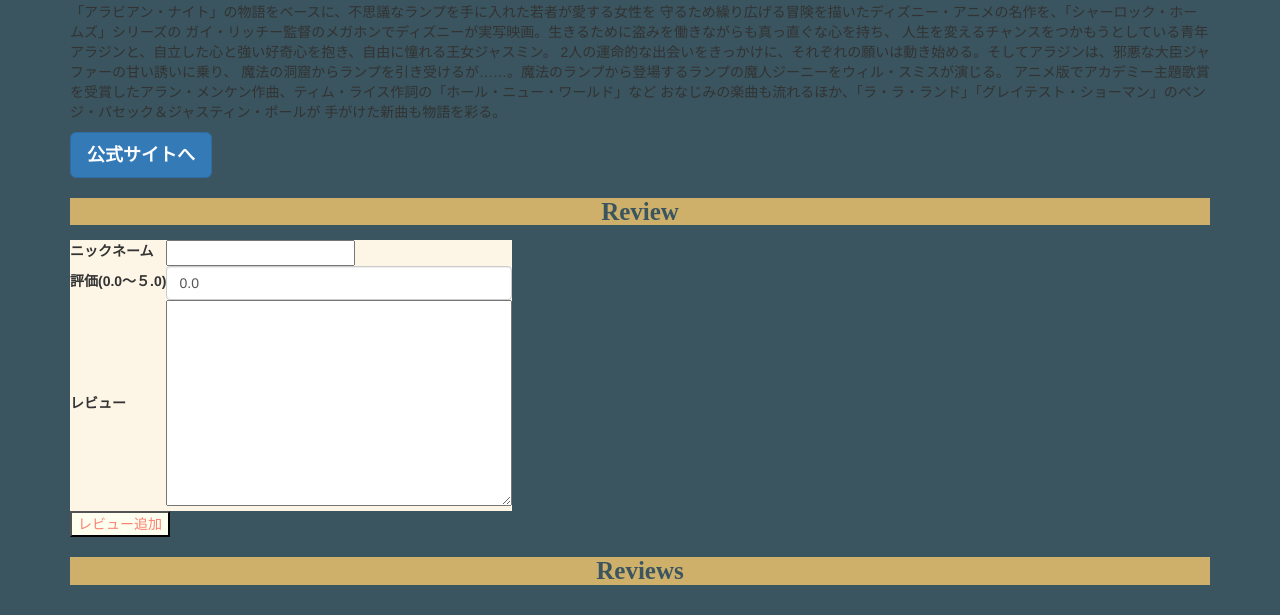
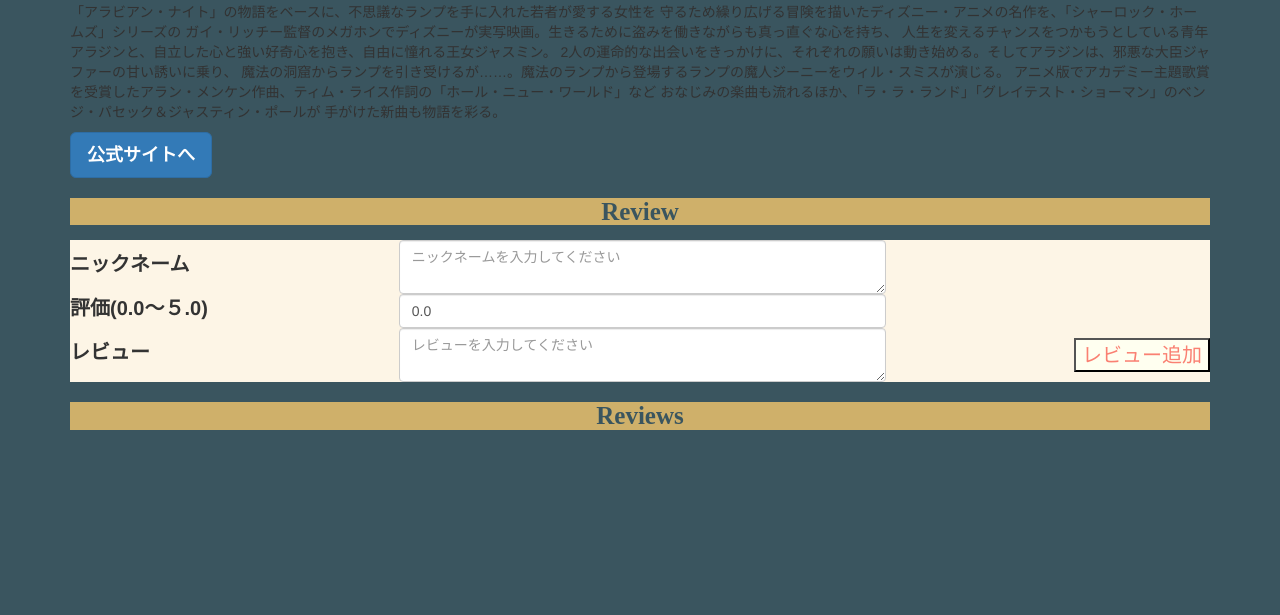
Before and after one commit to g-ri/teamwork, a Django app: page / in a window 1280 px wide. Shown: the part 919-1534 px from the top of the page. After the commit the page ends 1349 px from the top, so only its background shows below. Run offline with Django 3.2, Linux system fonts and the light colour scheme; data that the repository does not hold is empty; some libraries are stand-ins or nearby versions.

Commit message:
レビュー追加テーブル変更

```diff
--- a/review/static/css/review.css
+++ b/review/static/css/review.css
@@ -14,11 +14,6 @@
     font-weight: 800;
     font-family: Century;
 }
-/* p {
-    background: #2C242A;
-    color: #7187B0;
-} */
-
 td {
     border-top-width: 3px;
     border-top-color: #ffe0c1;
@@ -26,9 +21,15 @@
 }
 .message {
     font-size: 20px;
-    font-weight: 600;
+    font-weight: 60%;
 }
 .button {
     color: #fa8072;
     background: #fffff0;
 }
+.input_table{
+    font-size: 20px;
+    width: 100%;
+    border-top-color: #ffe0c1;
+    background: #fdf5e6;
+}
--- a/review/templates/review/index.html
+++ b/review/templates/review/index.html
@@ -33,33 +33,31 @@
             <h3 class="text-center"><strong>Review</strong></h3>
             <form action="{% url 'add' %}" method="post">
                 {% csrf_token %}
-                <div class="text">
-                    <table>
+                <center>
+                    <table  class="input_table border">
                         <div class="form-group">
                             <tr>
-                                <td><label>ニックネーム</label></td>
-                                <td>{{ form.nickname }}</td>
+                                <td><label for="InputTextarea">ニックネーム</label></td>
+                                <td><textarea class="form-control" placeholder="ニックネームを入力してください" name="nickname" required></textarea></td>
                             </tr>
                             <tr>
-                                <td><label>評価(0.0～５.0)</label></td>
-                                <td><input class="form-control" type="number" name="rate" step="0.1" min="0" max="5" value="0.0"></td>
+                                <td><label for="InputTextarea">評価(0.0～５.0)</label></td>
+                                <td><input class="form-control" type="number" name="rate" step="0.1" min="0" max="5" value="0.0" required></td>
                             </tr>
                             <tr>
-                                <td><label>レビュー</label></td>
-                                <td>{{ form.review }}</td>
+                                <td><label for="InputTextarea">レビュー</label></td>
+                                <td><textarea class="form-control" placeholder="レビューを入力してください" name="review" required></textarea></td>
+                                <td>
+                                    <div align="right">
+                                        <button type="submit" class="button">
+                                            レビュー追加
+                                        </button>
+                                    </div>
+                                </td>
                             </tr>
                         </div>
-                        <!-- ニックネーム{{ form.nickname }}<br>
-                        評価(0.0～５.0)<input type="number" name="rate" step="0.1" min="0" max="5" value="0.0"><br>
-                        レビュー{{ form.review }}<br> -->
                     </table>
-                </div>
-
-                <div class="form-group">
-                    <button type="submit" class="button">
-                    レビュー追加
-                    </button>
-                </div>
+                </center>
             </form>
             <h3 class="text-center"><strong>Reviews</strong></h3>
             <table class="cinemereview list table">
```
Also changed, not shown: review/templates/review/edit.html (+6 -6 lines).
